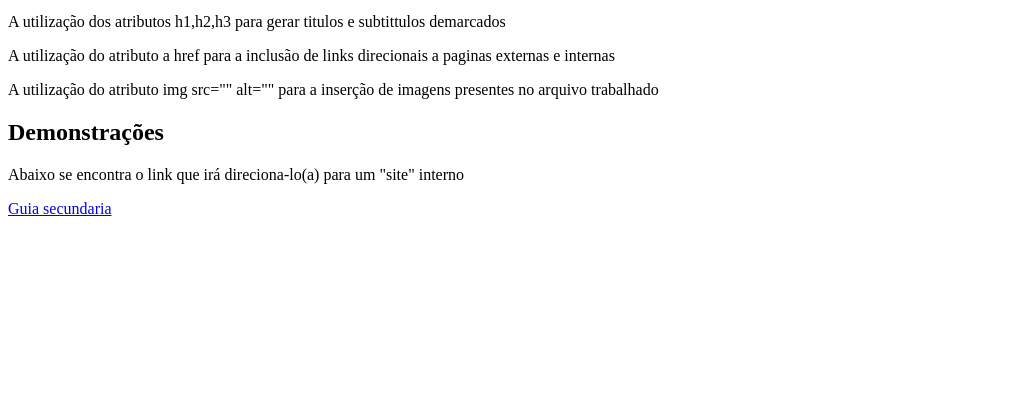
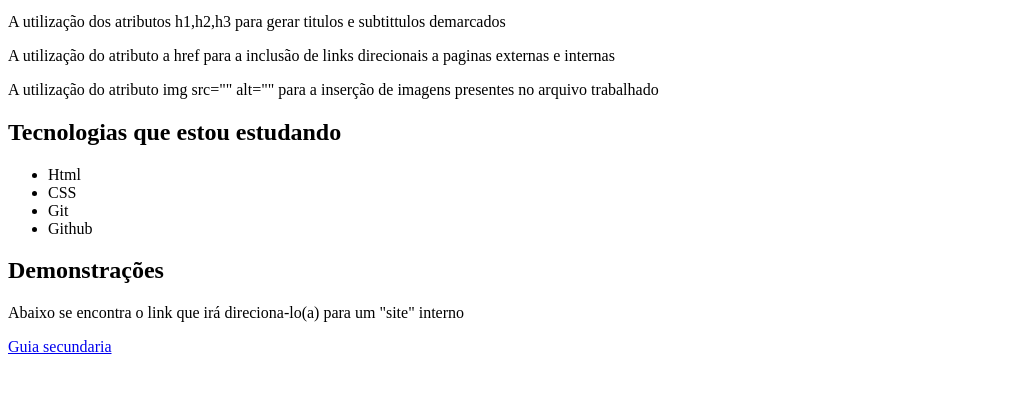
Before and after one commit to ViniciusAnna/meu-site, a plain HTML site: page index.html in a window 1280 px wide. Shown: the part 233-626 px from the top of the page, without its empty margins (0-1011 px from the left). Drawn offline with Linux system fonts and the light colour scheme.

Commit message:
adicao de lista nao ordenada e novo topico

```diff
--- a/index.html
+++ b/index.html
@@ -21,12 +21,16 @@
     <p>A utilização do atributo a href para a inclusão de links direcionais a paginas externas e internas</p>
     <p>A utilização do atributo img src="" alt="" para a inserção de imagens presentes no arquivo trabalhado</p>
 
+    <h2>Tecnologias que estou estudando</h2>
+    <ul>
+        <li>Html</li>
+        <li>CSS</li>
+        <li>Git</li>
+        <li>Github</li>
+    </ul>
 
     <h2>Demonstrações</h2>
     <p>Abaixo se encontra o link que irá direciona-lo(a) para um "site" interno</p>
     <a href="guia.html">Guia secundaria</a>
-
-
 </body>
-
 </html>
```
